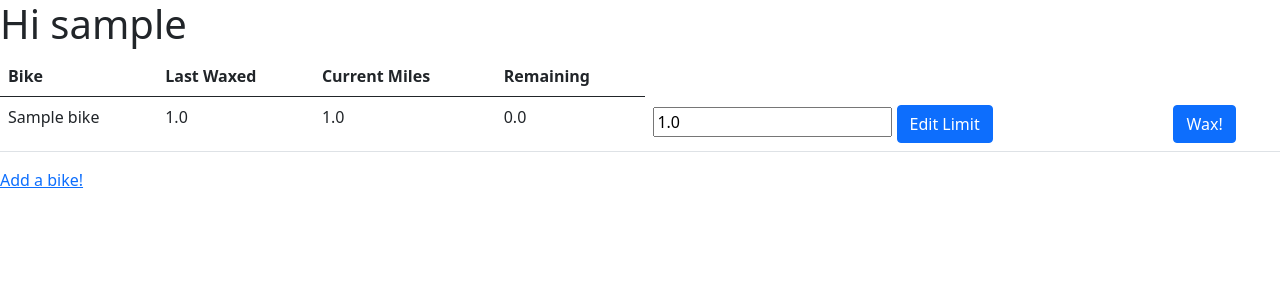
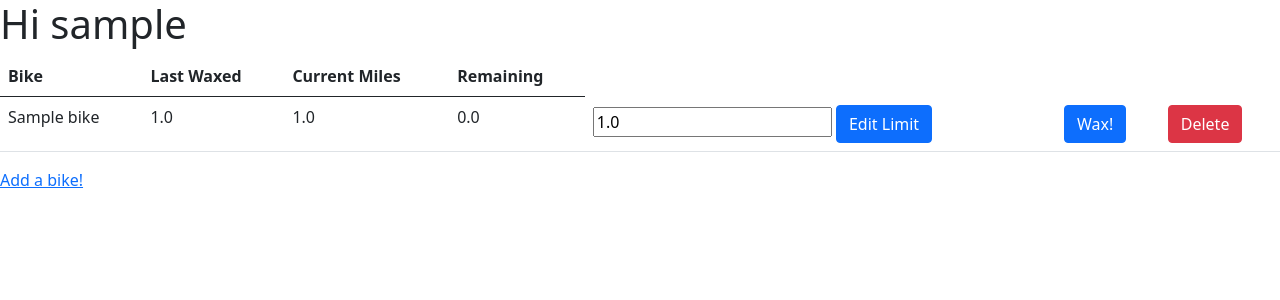
Before and after one commit to Ja5onHoffman/chaintracker, a Flask app: a page that uses templates/bikestable.html in a window 1280 px wide. Shown: the top 300 px of the page. Run offline with Flask 3, Linux system fonts and the light colour scheme; a user stored in the database is signed in; tables that the repository leaves empty hold one stand-in row (values such as "Sample post").

Commit message:
delete bike

```diff
--- a/app.py
+++ b/app.py
@@ -137,6 +137,14 @@ def wax(bike_id):
     db.session.commit()
     return redirect(url_for('userhome', username=current_user.username))
 
+@app.route('/delete/<bike_id>', methods=['POST'])
+@login_required
+def delete(bike_id):
+    bike = Bike.query.get(bike_id)
+    db.session.delete(bike)
+    db.session.commit()
+    return redirect(url_for('userhome', username=current_user.username))
+
 @app.route('/stravacallback')
 @login_required
 def strava_callback():
--- a/templates/bikestable.html
+++ b/templates/bikestable.html
@@ -29,6 +29,12 @@
                             <button type="submit" class="btn btn-primary">Wax!</button> <!-- bubble explanation here -->
                         </form>
                     </td>
+                    <td>
+                        <form action="{{ url_for('delete', bike_id=bike.id) }}" method="POST">
+                            <input type="hidden" name="bike_id" value="{{ bike.id }}">
+                            <button type="submit" class="btn btn-danger">Delete</button>
+                        </form>
+                    </td>
                 </tr>
             {% endfor %}
         {% endif %}
```
